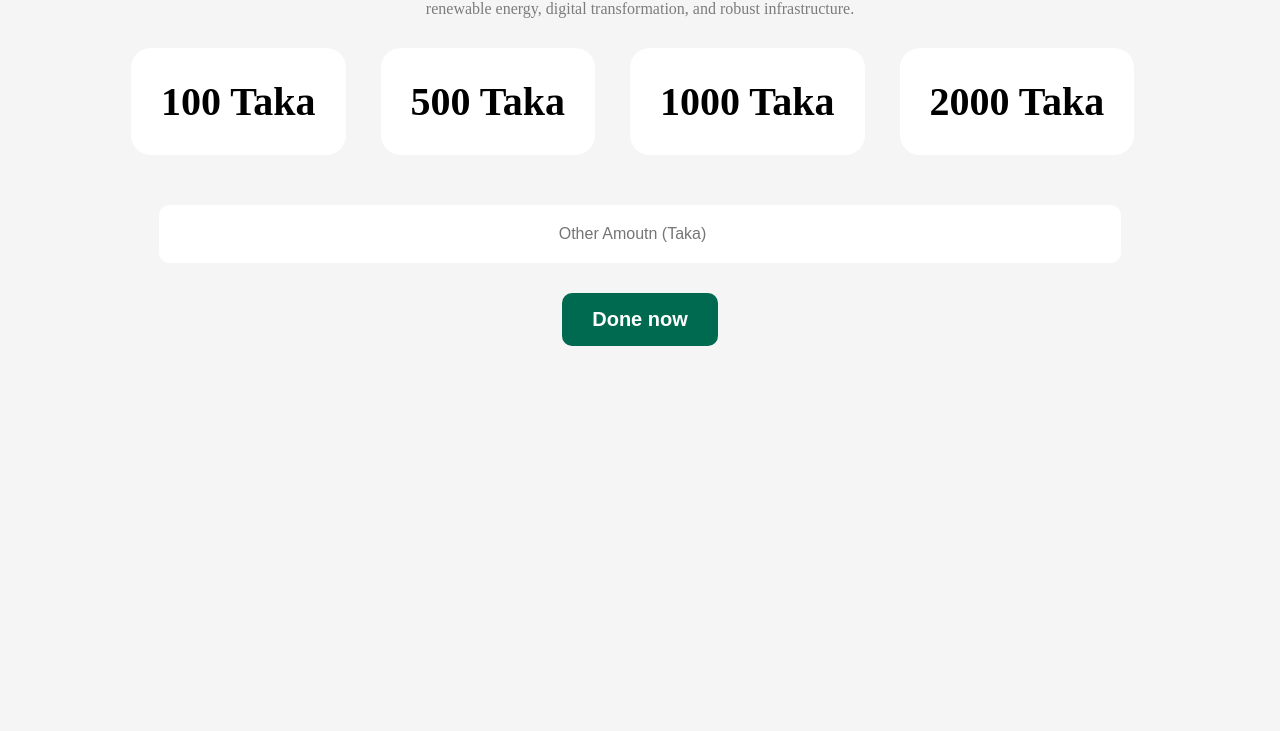
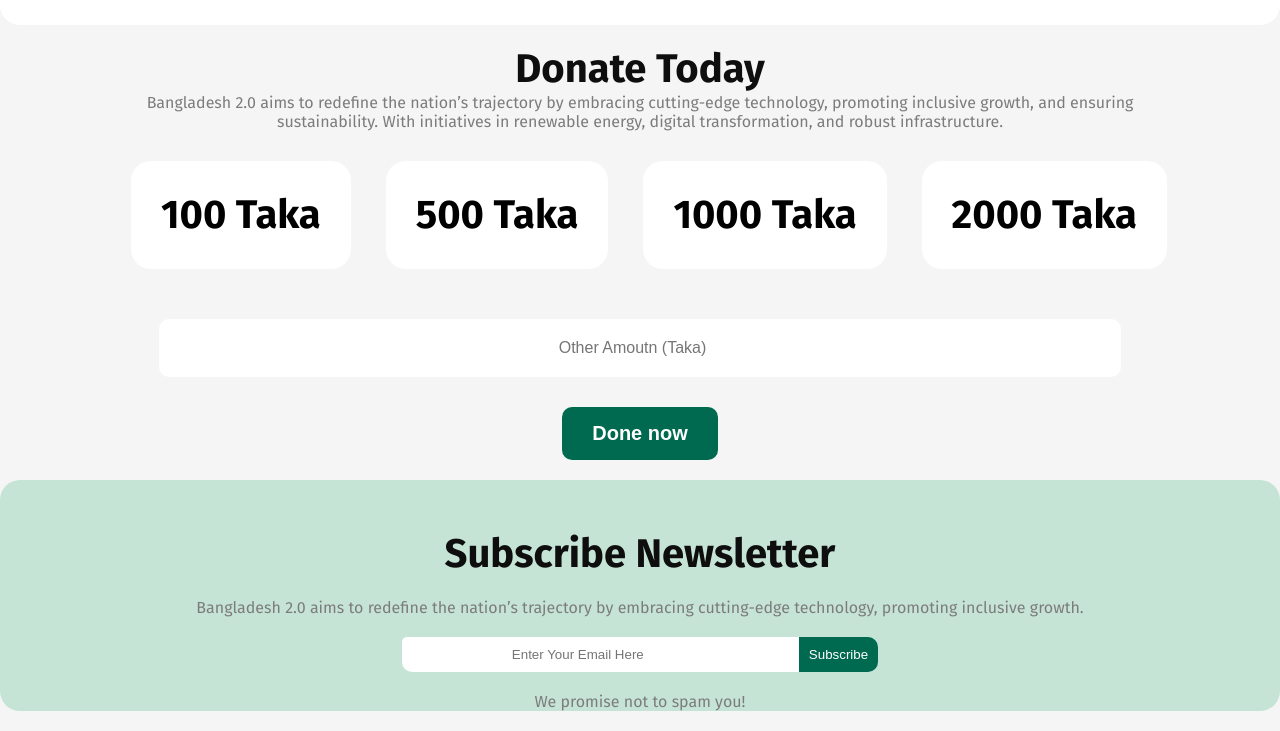
Before and after one commit to Maruf343/explore_bangladesh, a plain HTML site: page index.html in a window 1280 px wide. Shown: the part 2523-3254 px from the top of the page. Before the commit the page ends 2889 px from the top, so only its background shows below. Drawn offline with Linux system fonts and the light colour scheme.

Commit message:
completed footer section

```diff
--- a/assets/css/style.css
+++ b/assets/css/style.css
@@ -39,6 +39,8 @@ a{
 }
 body{
     background: #F5F5F5;
+    font-family: 'Fira Sans', sans-serif;
+
 }
 /* header section start */
 .hero{
@@ -79,6 +81,7 @@ body{
     transition: .5s all linear;
     cursor: pointer;
 } */
+
  .future{
     width: 1280px;
     margin: 0px auto;
@@ -257,3 +260,40 @@ button.btn {
 button.btn:hover{
     background: #48bd87;
 }
+
+/* footer section start */
+footer{
+    width: 1280px;
+    margin-top: 50px;
+    margin: 0px auto;
+
+}
+.subscribe{
+    background: #C6E4D6;
+    border-radius: 20px;
+}
+.subscribe h2{
+    padding-top: 50px;
+    margin-bottom: 20px;
+}
+.subscribe p{
+    margin-bottom: 20px;
+    padding: 0px 20px 0px 20px;
+}
+.subscribe-button{
+    justify-content: center;
+    align-items: center;
+    margin-bottom: 20px;
+}
+input[type="email"] {
+    padding: 10px 110px;
+    border: none;
+    border-radius: 5px 0px 0px 10px;
+}
+.subscribe-button button{
+    padding: 10px;
+    background: #006A50;
+    border: none;
+    border-radius: 0px 10px 10px 0px;
+    color: #fff;
+}
--- a/index.html
+++ b/index.html
@@ -118,7 +118,15 @@
            </section>
     </main>
     <footer>
-
+        <div class="subscribe text-center">
+            <h2 class="content-title">Subscribe Newsletter</h2>
+            <p class="content-subtitle">Bangladesh 2.0 aims to redefine the nation’s trajectory by embracing cutting-edge technology, promoting inclusive growth.</p>
+            <div class="subscribe-button d-flex">
+                <input type="email" name="" id="" placeholder="Enter Your Email Here">
+                <button>Subscribe</button>
+            </div>
+            <p class="content-subtitle">We promise not to spam you!</p>
+        </div>
     </footer>
 </body>
 </html>
```
